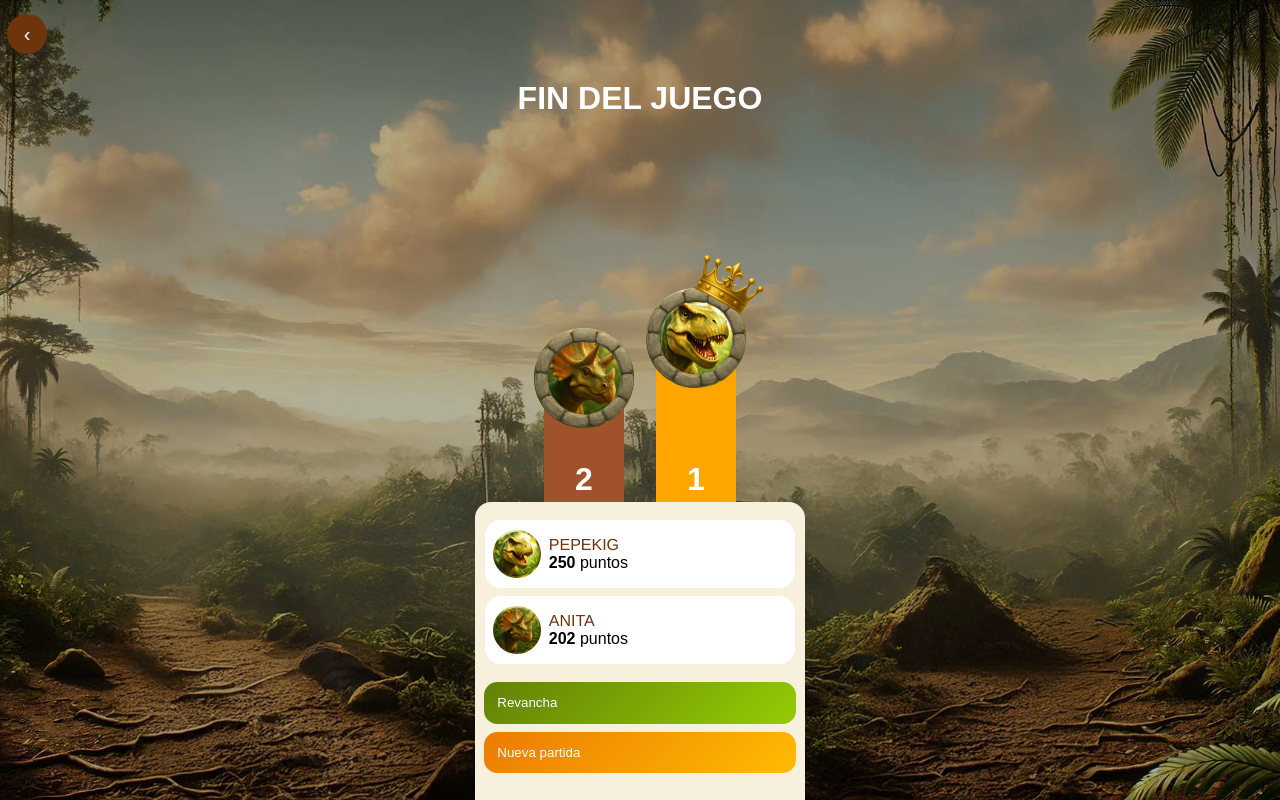
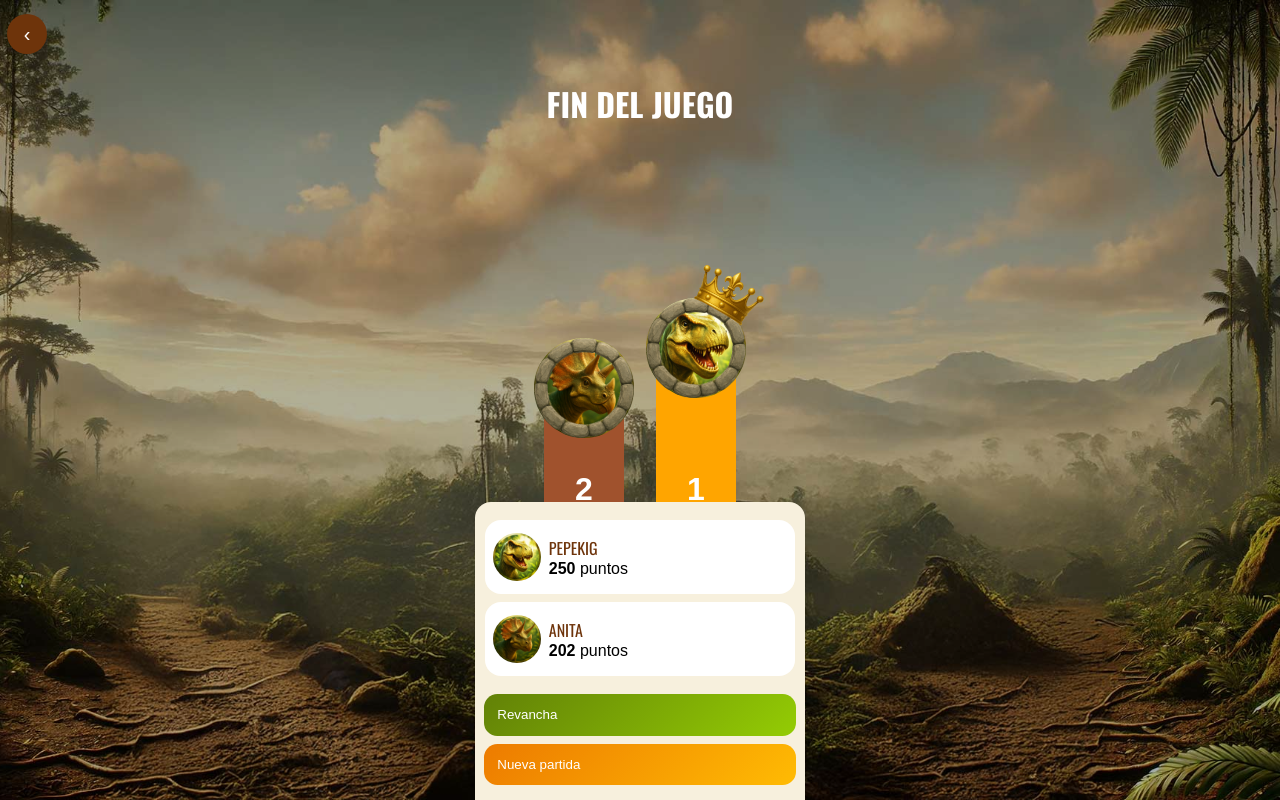
Before and after one commit to Devance25/Proyecto, a PHP site: page /index5.html in a window 1280 px wide. Run offline with PHP 8.4, Linux system fonts and the light colour scheme; some web fonts are replaced.

Commit message:
fuentes acualizada

```diff
--- a/estiloIdnex5.css
+++ b/estiloIdnex5.css
@@ -52,6 +52,7 @@ h1 {
     position: relative;
     transform: translateY(50px);
     opacity: 0;
+    font-family: 'Oswald', sans-serif;
     transition: transform 1s ease, opacity 1s ease;
 }
 
@@ -123,7 +124,7 @@ li {
 
 .marron {
     color: #6e340b;
-    font-family: 'Franklin Gothic Medium', 'Arial Narrow', Arial, sans-serif;
+    font-family: 'Oswald', sans-serif;
 }
 
 .img {
--- a/index5.html
+++ b/index5.html
@@ -8,6 +8,10 @@
     <link rel="stylesheet" href="estiloIdnex5.css">
     <link rel="preconnect" href="https://fonts.googleapis.com">
     <link rel="preconnect" href="https://fonts.gstatic.com" crossorigin>
+    <link
+    href="https://fonts.googleapis.com/css2?family=Oswald:wght@200;300;400;500;600;700&display=swap"
+    rel="stylesheet"
+    />
     <link href="https://fonts.googleapis.com/css2?family=Boldonse&family=Oswald:wght@200..700&display=swap"
         rel="stylesheet">
     <script src="index5.js" defer></script>
```
